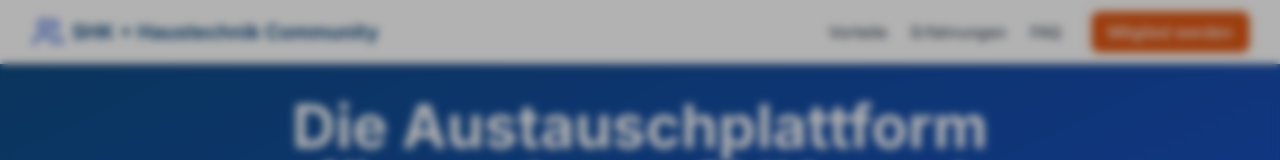
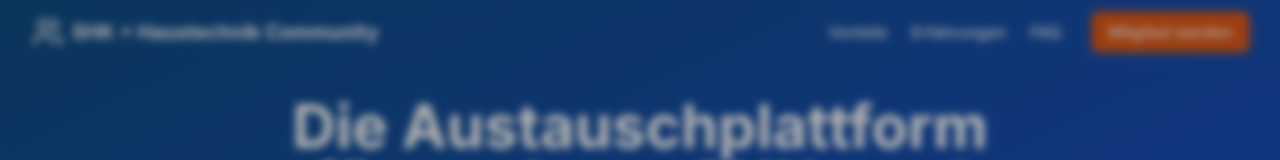
Before and after one commit to fabiankuypers/shk-community, a React (Vite) app: page / in a window 1280 px wide. Shown: the top 160 px of the page. Built offline with nearby package versions, Linux system fonts and the light colour scheme.

Commit message:
Add scroll-to-top, transparent header effect, and testimonial background

```diff
--- a/src/components/layout/Header.tsx
+++ b/src/components/layout/Header.tsx
@@ -24,11 +24,20 @@ const Header: React.FC = () => {
     setIsPaymentModalOpen(true);
   };
 
+  // Scroll to top when navigating to subpages
+  useEffect(() => {
+    if (!isHomePage) {
+      window.scrollTo(0, 0);
+    }
+  }, [location.pathname, isHomePage]);
+
   return (
     <>
       <header
-        className={`fixed w-full z-40 transition-all duration-300 ${
-          isScrolled ? 'bg-white shadow-md' : 'bg-white shadow-md'
+        className={`fixed w-full z-40 transition-all duration-500 ease-in-out ${
+          isHomePage && !isScrolled
+            ? 'bg-transparent backdrop-blur-none shadow-none'
+            : 'bg-white/95 backdrop-blur-md shadow-md'
         }`}
       >
         <Container>
@@ -38,7 +47,11 @@ const Header: React.FC = () => {
               {!isHomePage ? (
                 <Link
                   to="/"
-                  className="flex items-center text-blue-700 hover:text-blue-900 transition-colors group mr-4"
+                  className={`flex items-center transition-colors group mr-4 ${
+                    isHomePage && !isScrolled
+                      ? 'text-white hover:text-blue-100'
+                      : 'text-blue-700 hover:text-blue-900'
+                  }`}
                 >
                   <ArrowLeft className="h-5 w-5 mr-2 group-hover:-translate-x-1 transition-transform" />
                   <span className="font-medium hidden md:inline">Zurück zur Startseite</span>
@@ -47,11 +60,17 @@ const Header: React.FC = () => {
               ) : null}
 
               <Link to="/" className="flex items-center">
-                <Users className="h-8 w-8 text-blue-700" />
-                <span className="ml-2 text-xl font-bold text-blue-900 hidden sm:inline">
+                <Users className={`h-8 w-8 transition-colors ${
+                  isHomePage && !isScrolled ? 'text-white' : 'text-blue-700'
+                }`} />
+                <span className={`ml-2 text-xl font-bold transition-colors hidden sm:inline ${
+                  isHomePage && !isScrolled ? 'text-white' : 'text-blue-900'
+                }`}>
                   SHK + Haustechnik Community
                 </span>
-                <span className="ml-2 text-lg font-bold text-blue-900 sm:hidden">
+                <span className={`ml-2 text-lg font-bold transition-colors sm:hidden ${
+                  isHomePage && !isScrolled ? 'text-white' : 'text-blue-900'
+                }`}>
                   SHK Community
                 </span>
               </Link>
@@ -61,13 +80,28 @@ const Header: React.FC = () => {
             <nav className="flex items-center space-x-4">
               {isHomePage && (
                 <div className="hidden md:flex items-center space-x-6 mr-4">
-                  <a href="#vorteile\" className="text-gray-700 hover:text-blue-700 font-medium transition-colors">
+                  <a
+                    href="#vorteile"
+                    className={`font-medium transition-colors ${
+                      !isScrolled ? 'text-white hover:text-blue-100' : 'text-gray-700 hover:text-blue-700'
+                    }`}
+                  >
                     Vorteile
                   </a>
-                  <a href="#testimonials" className="text-gray-700 hover:text-blue-700 font-medium transition-colors">
+                  <a
+                    href="#testimonials"
+                    className={`font-medium transition-colors ${
+                      !isScrolled ? 'text-white hover:text-blue-100' : 'text-gray-700 hover:text-blue-700'
+                    }`}
+                  >
                     Erfahrungen
                   </a>
-                  <a href="#faq" className="text-gray-700 hover:text-blue-700 font-medium transition-colors">
+                  <a
+                    href="#faq"
+                    className={`font-medium transition-colors ${
+                      !isScrolled ? 'text-white hover:text-blue-100' : 'text-gray-700 hover:text-blue-700'
+                    }`}
+                  >
                     FAQ
                   </a>
                 </div>
--- a/src/components/sections/TestimonialSection.tsx
+++ b/src/components/sections/TestimonialSection.tsx
@@ -19,7 +19,7 @@ const Testimonial: React.FC<TestimonialProps> = ({
   return (
     <div className="bg-white rounded-lg shadow-lg p-6 md:p-8 h-full flex flex-col transition-transform duration-200 hover:scale-[1.02] cursor-pointer">
       <div className="mb-6">
-        <svg className="h-8 w-8 text-blue-500 mb-4\" fill="currentColor\" viewBox="0 0 32 32">
+        <svg className="h-8 w-8 text-blue-500 mb-4" fill="currentColor" viewBox="0 0 32 32">
           <path d="M9.352 4C4.456 7.456 1 13.12 1 19.36c0 5.088 3.072 8.064 6.624 8.064 3.36 0 5.856-2.688 5.856-5.856 0-3.168-2.208-5.472-5.088-5.472-.576 0-1.344.096-1.536.192.48-3.264 3.552-7.104 6.624-9.024L9.352 4zm16.512 0c-4.8 3.456-8.256 9.12-8.256 15.36 0 5.088 3.072 8.064 6.624 8.064 3.264 0 5.856-2.688 5.856-5.856 0-3.168-2.304-5.472-5.184-5.472-.576 0-1.248.096-1.44.192.48-3.264 3.456-7.104 6.528-9.024L25.864 4z" />
         </svg>
         <p className="text-gray-700">{quote}</p>
@@ -68,7 +68,7 @@ const TestimonialSection: React.FC = () => {
   ];
 
   return (
-    <section id="testimonials" className="py-16 bg-gray-50">
+    <section id="testimonials" className="py-16 bg-gradient-to-br from-blue-50 via-indigo-50 to-purple-50">
       <Container>
         <div className="text-center mb-12">
           <h2 className="text-3xl font-bold mb-4 text-blue-900">Was unsere Mitglieder sagen</h2>
--- a/src/pages/DatenschutzPage.tsx
+++ b/src/pages/DatenschutzPage.tsx
@@ -1,4 +1,4 @@
-import React from 'react';
+import React, { useEffect } from 'react';
 import { Link } from 'react-router-dom';
 import Container from '../components/ui/Container';
 import Header from '../components/layout/Header';
@@ -8,6 +8,11 @@ import Button from '../components/ui/Button';
 import { ArrowLeft, Shield } from 'lucide-react';
 
 const DatenschutzPage: React.FC = () => {
+  // Scroll to top when component mounts
+  useEffect(() => {
+    window.scrollTo(0, 0);
+  }, []);
+
   return (
     <div className="font-sans bg-white min-h-screen">
       <Header />
--- a/src/pages/ImpressumPage.tsx
+++ b/src/pages/ImpressumPage.tsx
@@ -1,4 +1,4 @@
-import React from 'react';
+import React, { useEffect } from 'react';
 import { Link } from 'react-router-dom';
 import Container from '../components/ui/Container';
 import Header from '../components/layout/Header';
@@ -8,6 +8,11 @@ import Button from '../components/ui/Button';
 import { ArrowLeft } from 'lucide-react';
 
 const ImpressumPage: React.FC = () => {
+  // Scroll to top when component mounts
+  useEffect(() => {
+    window.scrollTo(0, 0);
+  }, []);
+
   return (
     <div className="font-sans bg-white min-h-screen">
       <Header />
```
